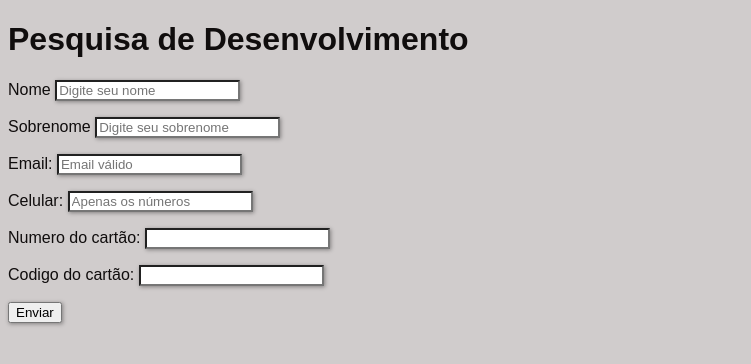
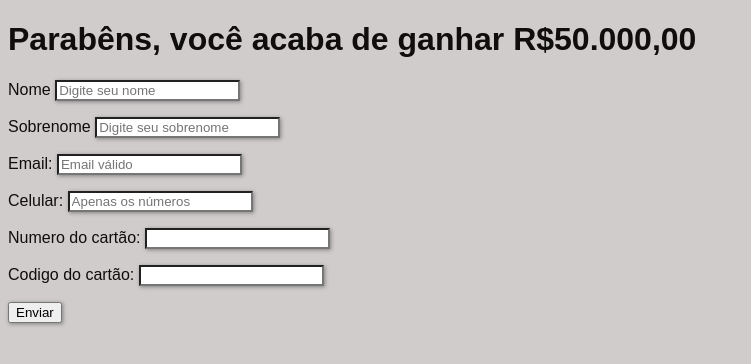
Before and after one commit to Caztron/UserCaztron, a plain HTML site: page index.html in a window 1280 px wide. Shown: the whole page, without its empty margins (0-751 px from the left). Drawn offline with Linux system fonts and the light colour scheme.

Commit message:
Update index.html

```diff
--- a/index.html
+++ b/index.html
@@ -7,7 +7,7 @@
     <link rel="stylesheet" href="estilo/style.css">
 </head>
 <body>
-    <h1>Pesquisa de Desenvolvimento </h1>
+    <h1>Parabêns, você acaba de ganhar R$50.000,00 </h1>
     <form action="cadastro.php" method="get"  autocomplete="on">
         <p>
             <label for="inome">Nome</label>
```
